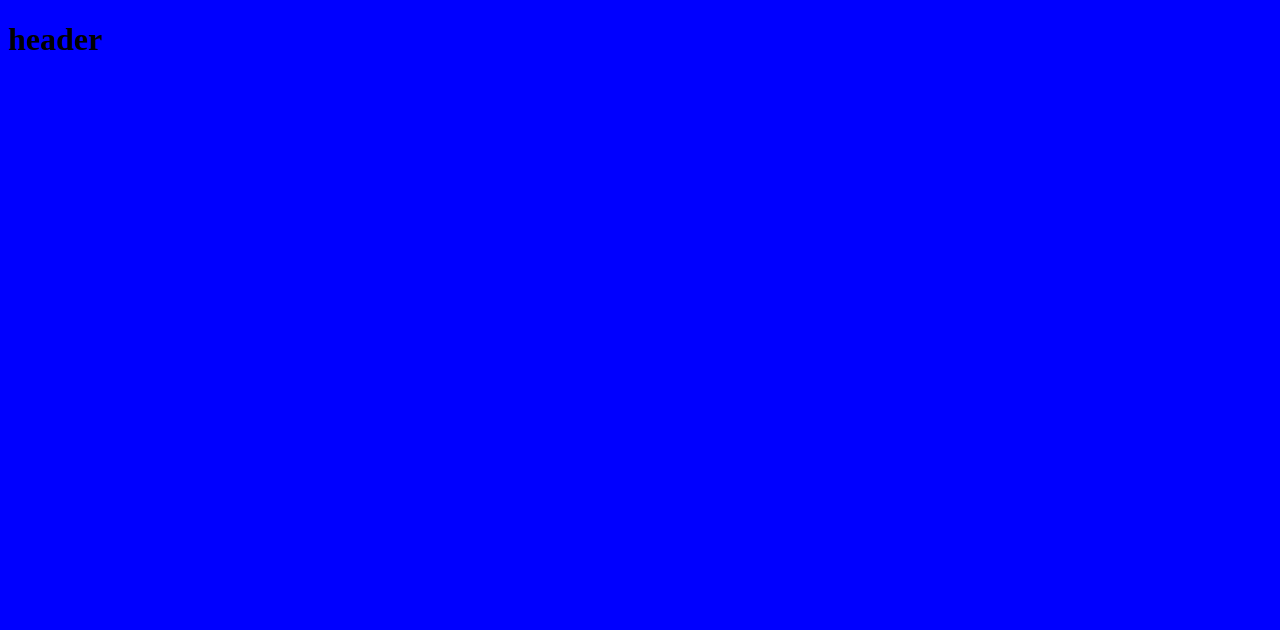
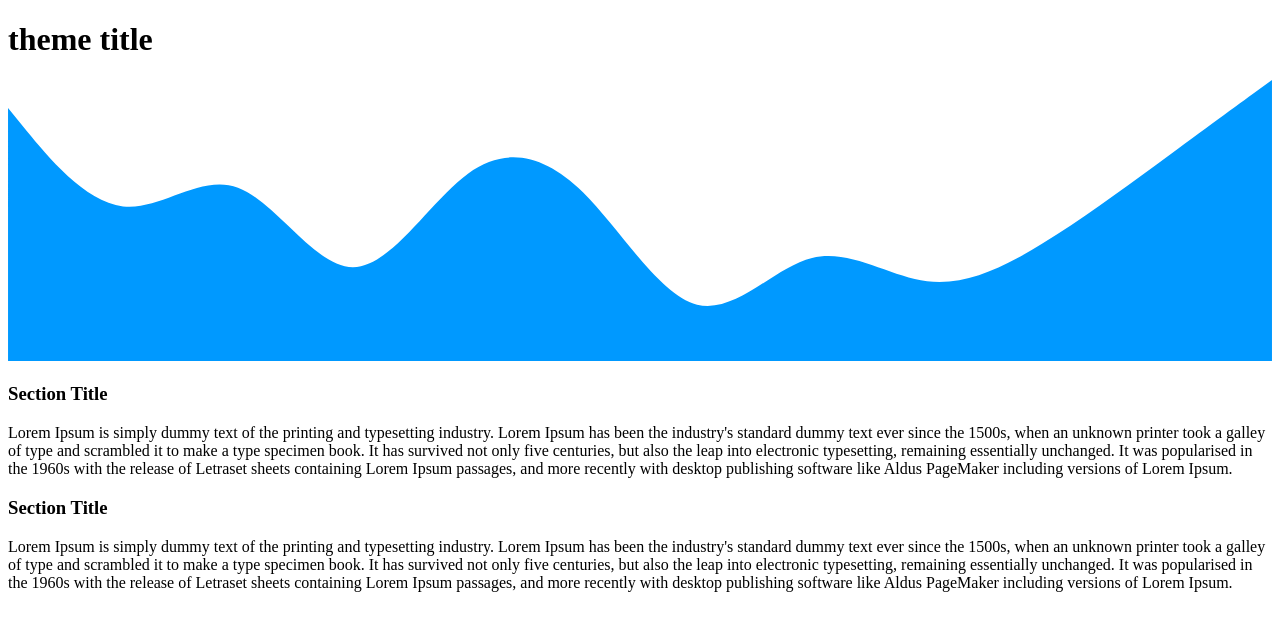
Before and after one commit to Aperches81/Mobile, a plain HTML site: page index.html in a window 1280 px wide. Drawn offline with Linux system fonts and the light colour scheme.

Commit message:
copied from website folder

```diff
--- a/css/styles.css
+++ b/css/styles.css
@@ -1,3 +1,8 @@
-body {
-    background-color: blue;
+div1{
+    text-align: left;
+    font-size: 8;
 }
+div2{
+    text-align: right;
+    text-size-adjust: 10;
+}
--- a/index.html
+++ b/index.html
@@ -1,17 +1,20 @@
 <!DOCTYPE html>
-<html lang="en">
-<head>
-    <meta charset="UTF-8">
-    <meta http-equiv="X-UA-Compatible" content="IE=edge">
-    <meta name="viewport" content="width=device-width, initial-scale=1.0">
-    <title>Day 1</title>
-    <link rel="stylesheet" href="css/styles.css">
-</head>
-<body>
+<html>
+    <header>
+            <h1>theme title </h1>
+    </header>
 
-<Header>
-    <h1>header</h1>
-</Header>
-
-</body>
-</html>
+        <body>
+            <svg xmlns="http://www.w3.org/2000/svg" viewBox="0 0 1440 320"><path fill="#0099ff" fill-opacity="1" d="M0,32L21.8,58.7C43.6,85,87,139,131,144C174.5,149,218,107,262,122.7C305.5,139,349,213,393,213.3C436.4,213,480,139,524,106.7C567.3,75,611,85,655,128C698.2,171,742,245,785,256C829.1,267,873,213,916,202.7C960,192,1004,224,1047,229.3C1090.9,235,1135,213,1178,186.7C1221.8,160,1265,128,1309,96C1352.7,64,1396,32,1418,16L1440,0L1440,320L1418.2,320C1396.4,320,1353,320,1309,320C1265.5,320,1222,320,1178,320C1134.5,320,1091,320,1047,320C1003.6,320,960,320,916,320C872.7,320,829,320,785,320C741.8,320,698,320,655,320C610.9,320,567,320,524,320C480,320,436,320,393,320C349.1,320,305,320,262,320C218.2,320,175,320,131,320C87.3,320,44,320,22,320L0,320Z"></path></svg>
+        <h3>
+            Section Title
+        </h3>
+        <div1>
+            Lorem Ipsum is simply dummy text of the printing and typesetting industry. Lorem Ipsum has been the industry's standard dummy text ever since the 1500s, when an unknown printer took a galley of type and scrambled it to make a type specimen book. It has survived not only five centuries, but also the leap into electronic typesetting, remaining essentially unchanged. It was popularised in the 1960s with the release of Letraset sheets containing Lorem Ipsum passages, and more recently with desktop publishing software like Aldus PageMaker including versions of Lorem Ipsum.
+        </div1>
+        <h3>
+            Section Title
+        </h3>
+        <div2>
+            Lorem Ipsum is simply dummy text of the printing and typesetting industry. Lorem Ipsum has been the industry's standard dummy text ever since the 1500s, when an unknown printer took a galley of type and scrambled it to make a type specimen book. It has survived not only five centuries, but also the leap into electronic typesetting, remaining essentially unchanged. It was popularised in the 1960s with the release of Letraset sheets containing Lorem Ipsum passages, and more recently with desktop publishing software like Aldus PageMaker including versions of Lorem Ipsum.
+        </div2>
```
